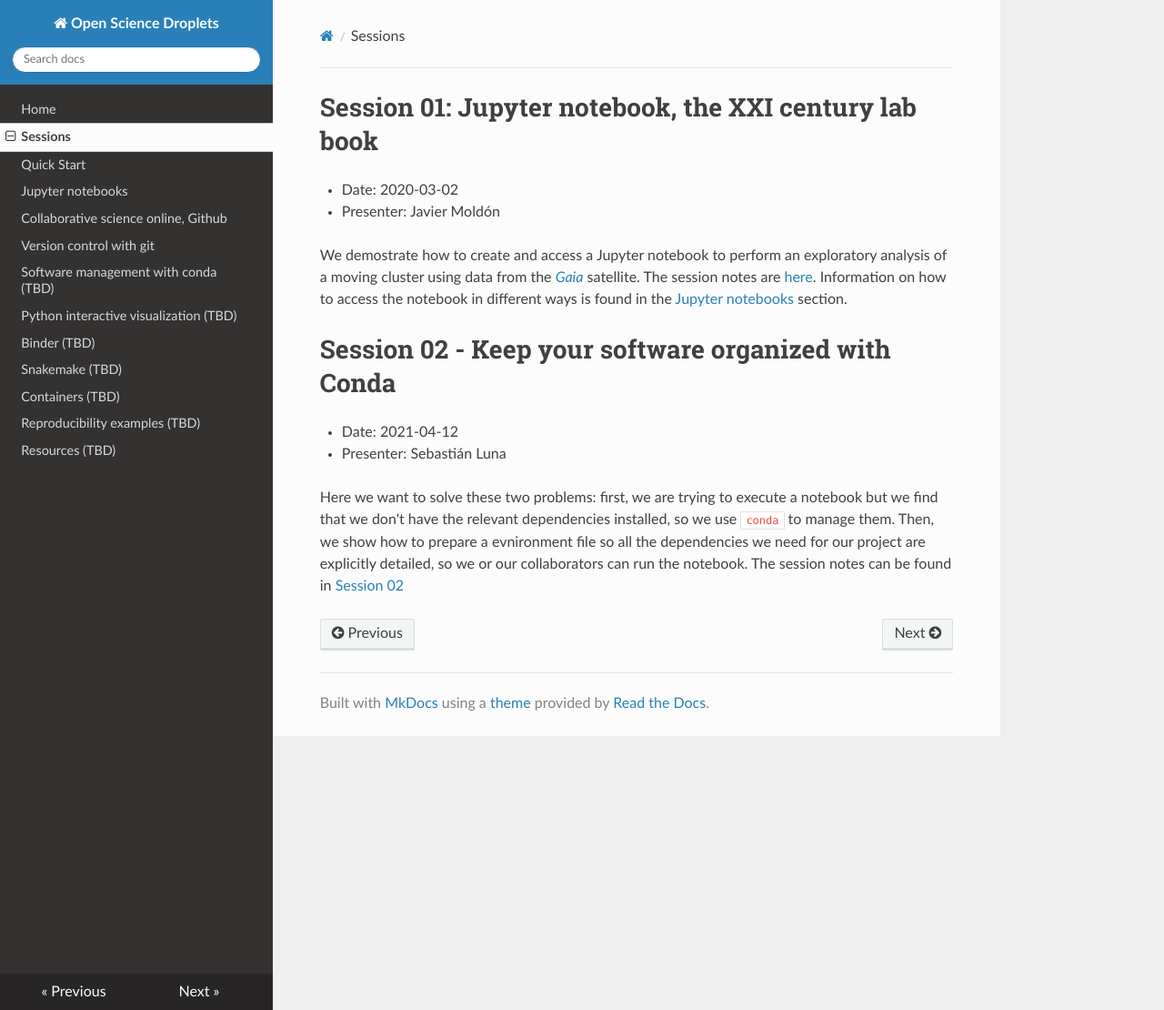
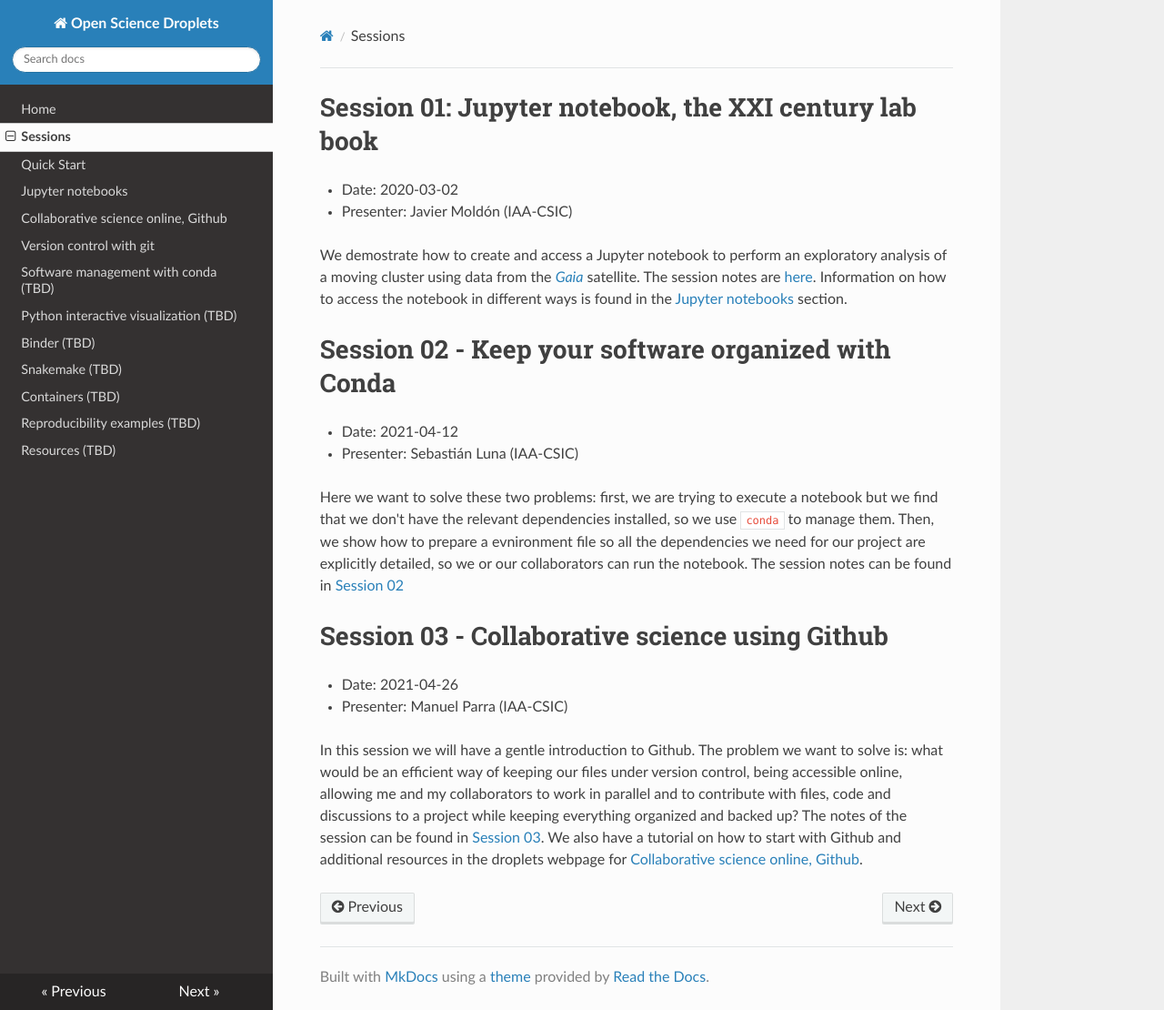
Before and after one commit to espsrc/droplets, an MkDocs documentation site: the page built from docs/sessions.md, in a window 1280 px wide and 1110 px high. Shown: the whole window at 91% size. Built offline with MkDocs 1.6.1, drawn with Linux system fonts in a browser that asks for light colours; nearby versions of some CDN libraries.

Commit message:
Add session 03 Github

```diff
--- a/docs/sessions.md
+++ b/docs/sessions.md
@@ -1,6 +1,6 @@
 # Session 01: Jupyter notebook, the XXI century lab book
 - Date:  2020-03-02
-- Presenter: Javier Moldón
+- Presenter: Javier Moldón (IAA-CSIC)
 
 We demostrate how to create and access a Jupyter notebook to perform an exploratory analysis of a moving cluster using data from the *[Gaia](https://sci.esa.int/web/gaia)* satellite. The session notes are [here](https://github.com/spsrc/droplets/blob/master/sessions/droplets-01-jupyter-notebooks/droplets-01-jupyter-notebooks.md). Information on how to access the notebook in different ways is found in the [Jupyter notebooks](./jupyter.md) section.
 
@@ -8,6 +8,13 @@ We demostrate how to create and access a Jupyter notebook to perform an explorat
 # Session 02 - Keep your software organized with Conda
 
 - Date:  2021-04-12
-- Presenter: Sebastián Luna
+- Presenter: Sebastián Luna (IAA-CSIC)
 
 Here we want to solve these two problems: first, we are trying to execute a notebook but we find that we don't have the relevant dependencies installed, so we use `conda` to manage them. Then, we show how to prepare a evnironment file so all the dependencies we need for our project are explicitly detailed, so we or our collaborators can run the notebook. The session notes can be found in [Session 02](https://github.com/spsrc/droplets/blob/master/sessions/droplets-02-conda/droplets-02-conda.md)
+
+# Session 03 - Collaborative science using Github
+
+- Date: 2021-04-26
+- Presenter: Manuel Parra (IAA-CSIC)
+
+In this session we will have a gentle introduction to Github. The problem we want to solve is: what would be an efficient way of keeping our files under version control, being accessible online, allowing me and my collaborators to work in parallel and to contribute with files, code and discussions to a project while keeping everything organized and backed up? The notes of the session can be found in [Session 03](https://github.com/spsrc/droplets/blob/master/sessions/droplets-03-github/droplets-03-github.md). We also have a tutorial on how to start with Github and additional resources in the droplets webpage for [Collaborative science online, Github](https://droplets-spsrc.readthedocs.io/github/).
```
Also changed, not shown: sessions/README.md (+1 -0 lines), sessions/droplets-03-github/droplets-03-github.md (added, +20 -0 lines).
